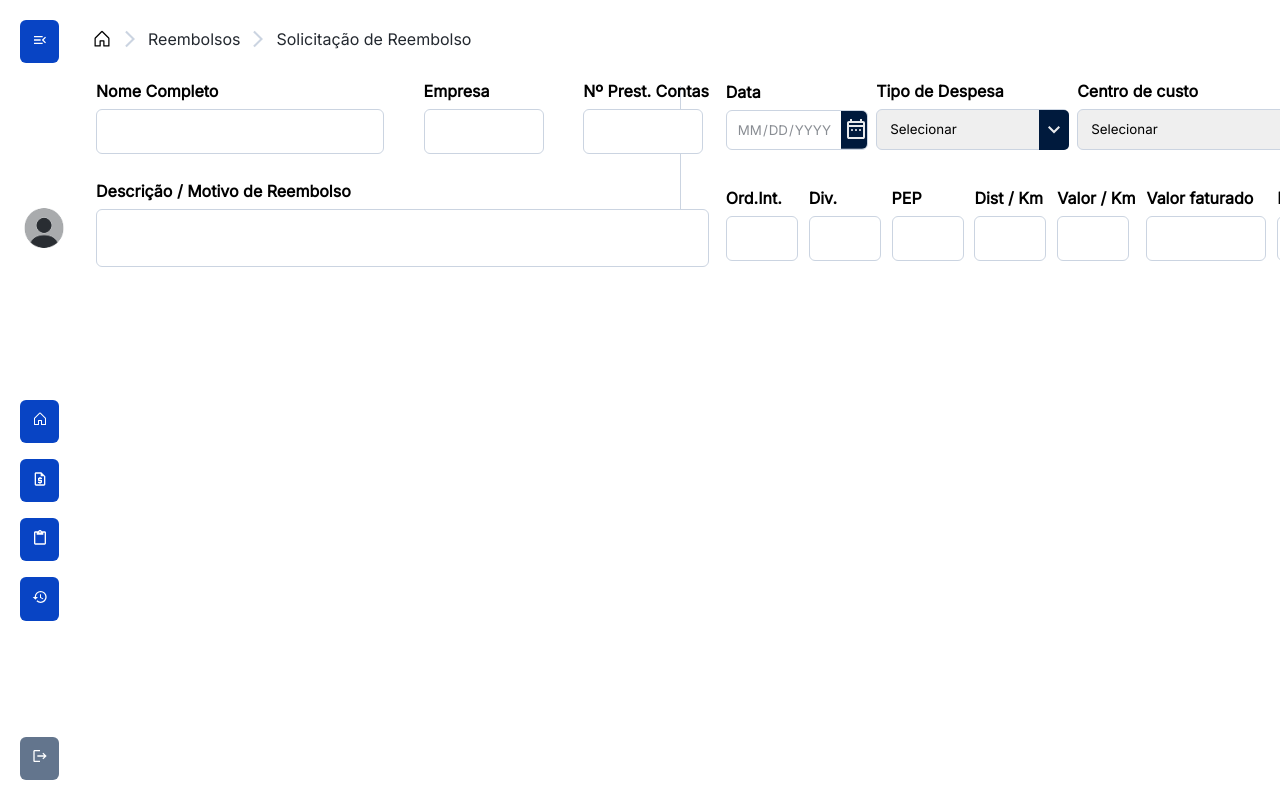
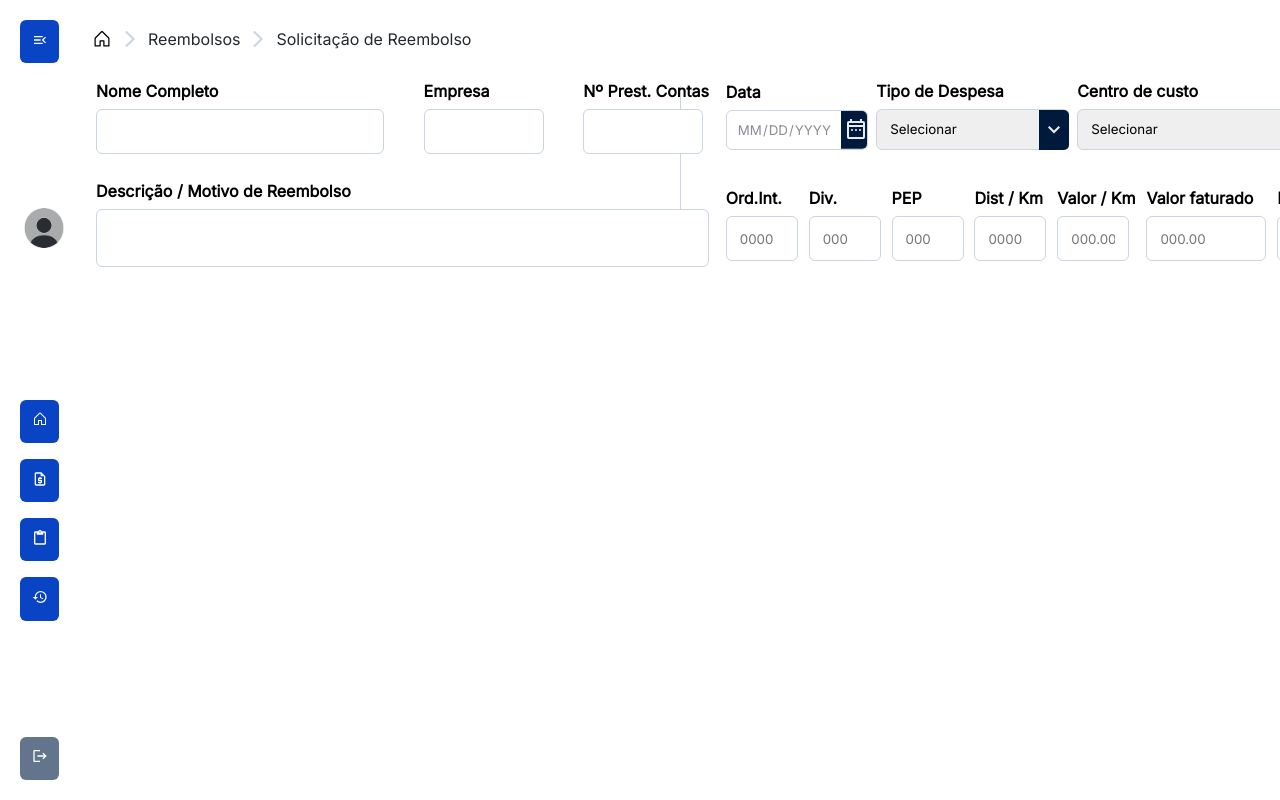
Before and after one commit to CarolineCDFreitas/projeto-sistema-reembolso-front, a Next.js app: page /reembolsos/solicitacao in a window 1280 px wide. Shown: the top 800 px of the page. Built offline with nearby package versions, Linux system fonts and the light colour scheme.

Commit message:
feat(form): implementa schemas de validação com Zod, gerenciamento de erros e acessibilidade nos inputs do fieldset de informações específicas (react hook form)

```diff
--- a/src/app/reembolsos/components/ErrorMessage/ErrorMessage.jsx
+++ b/src/app/reembolsos/components/ErrorMessage/ErrorMessage.jsx
@@ -1,7 +1,7 @@
 import { Message } from "./ErrorMessageStyled";
 
-function ErrorMessage({ children }) {
-  return <Message>{children}</Message>;
+function ErrorMessage({ children, compactSpace }) {
+  return <Message compactSpace={compactSpace}>{children}</Message>;
 }
 
 export default ErrorMessage;
--- a/src/app/reembolsos/components/ErrorMessage/ErrorMessageStyled.jsx
+++ b/src/app/reembolsos/components/ErrorMessage/ErrorMessageStyled.jsx
@@ -7,8 +7,8 @@ export const Message = styled.span`
   border-width: 0 0 0 6px;
   color: #a60b2f;
   border-radius: 0.375rem;
-  font-family: 0.625rem;
-  width: 12.5rem;
+  font-size: 0.875rem;
+  width: ${({ compactSpace }) => (compactSpace ? "7.5rem" : "max-content")};
   padding: 0.25rem;
   top: 94%;
   left: 0;
--- a/src/app/reembolsos/components/SpecificInfoForm/SpecificInfoForm.jsx
+++ b/src/app/reembolsos/components/SpecificInfoForm/SpecificInfoForm.jsx
@@ -8,7 +8,7 @@ import {
   ExpenseSelect,
   SelectContainer,
 } from "../SpecificInfoForm/SpecificInfoFormStyled";
-import MessageError from "../MessageError/MessageError";
+import ErrorMessage from "../ErrorMessage/ErrorMessage";
 import { ButtonField, InputArea } from "@/components/Input/InputStyle";
 import { useFormContext } from "react-hook-form";
 
@@ -16,9 +16,29 @@ function SpecificInfoForm({ focusedField, handleOnFocus, handleOnBlur }) {
   const {
     register,
     formState: { errors },
+    reset,
   } = useFormContext();
 
-  const shouldShowError = (field) => errors[field] && focusedField[field];
+  const renderErrorMessage = (field) => {
+    if (errors[field] && focusedField[field]) {
+      if (field === "moeda") {
+        return (
+          <ErrorMessage id={`erro-${field}`} compactSpace>
+            {errors[field].message}
+          </ErrorMessage>
+        );
+      }
+
+      return (
+        <ErrorMessage id={`erro-${field}`}>
+          {errors[field].message}
+        </ErrorMessage>
+      );
+    }
+  };
+
+  const handleFocus = (e) => handleOnFocus(e.target.name);
+  const handleBlur = (e) => handleOnBlur(e.target.name);
 
   return (
     <FieldsetSpecificStyled>
@@ -27,17 +47,33 @@ function SpecificInfoForm({ focusedField, handleOnFocus, handleOnBlur }) {
       <div>
         <InputSection>
           <label htmlFor="data">Data</label>
-          <DataField type="date" name="data" id="data" required />
+          <DataField
+            type="date"
+            name="data"
+            id="data"
+            {...register("data")}
+            hasError={errors.data}
+            autoComplete="off"
+            onFocus={handleFocus}
+            onBlur={handleBlur}
+            aria-describedby="erro-data"
+          />
+          {renderErrorMessage("data")}
         </InputSection>
         <InputSection>
           <label htmlFor="tipoDeDespesa">Tipo de Despesa</label>
-          <SelectContainer>
+          <SelectContainer hasError={errors.tipoDeDespesa}>
             <ExpenseSelect
               as={"select"}
               name="tipoDeDespesa"
               id="tipoDeDespesa"
               defaultValue="selecionar"
-              required
+              {...register("tipoDeDespesa")}
+              hasError={errors.tipoDeDespesa}
+              autoComplete="off"
+              onFocus={handleFocus}
+              onBlur={handleBlur}
+              aria-describedby="erro-tipoDeDespesa"
             >
               <option value="selecionar" disabled>
                 Selecionar
@@ -54,18 +90,24 @@ function SpecificInfoForm({ focusedField, handleOnFocus, handleOnBlur }) {
                 Eventos de representação
               </option>
             </ExpenseSelect>
+            {renderErrorMessage("tipoDeDespesa")}
           </SelectContainer>
         </InputSection>
         <InputSection>
           <label htmlFor="centro">Centro de custo</label>
-          <SelectContainer>
+          <SelectContainer hasError={errors.centro}>
             <ExpenseSelect
               as={"select"}
               name="centro"
               id="centro"
               defaultValue="selecionar"
               centro
-              required
+              {...register("centro")}
+              hasError={errors.centro}
+              autoComplete="off"
+              onFocus={handleFocus}
+              onBlur={handleBlur}
+              aria-describedby="erro-centro"
             >
               <option value="selecionar" disabled>
                 Selecionar
@@ -80,18 +122,24 @@ function SpecificInfoForm({ focusedField, handleOnFocus, handleOnBlur }) {
                 1100110102 - FIN CONTABILIDADE MTZ
               </option>
             </ExpenseSelect>
+            {renderErrorMessage("centro")}
           </SelectContainer>
         </InputSection>
         <InputSection>
           <label htmlFor="moeda">Moeda</label>
-          <SelectContainer>
+          <SelectContainer hasError={errors.moeda}>
             <ExpenseSelect
               as={"select"}
               name="moeda"
               id="moeda"
               defaultValue="selecionar"
               moeda
-              required
+              {...register("moeda")}
+              hasError={errors.moeda}
+              autoComplete="off"
+              onFocus={handleFocus}
+              onBlur={handleBlur}
+              aria-describedby="erro-moeda"
             >
               <option value="selecionar" disabled>
                 Selecionar
@@ -102,6 +150,7 @@ function SpecificInfoForm({ focusedField, handleOnFocus, handleOnBlur }) {
               <option value="JPY">JPY</option>
               <option value="GBP">GBP</option>
             </ExpenseSelect>
+            {renderErrorMessage("moeda")}
           </SelectContainer>
         </InputSection>
       </div>
@@ -114,8 +163,15 @@ function SpecificInfoForm({ focusedField, handleOnFocus, handleOnBlur }) {
             type="text"
             name="ordemInterna"
             id="ordemInterna"
-            required
+            placeholder="0000"
+            {...register("ordemInterna")}
+            hasError={errors.ordemInterna}
+            autoComplete="off"
+            onFocus={handleFocus}
+            onBlur={handleBlur}
+            aria-describedby="erro-ordemInterna"
           />
+          {renderErrorMessage("ordemInterna")}
         </InputSection>
         <InputSection>
           <label htmlFor="divisao">Div.</label>
@@ -124,12 +180,32 @@ function SpecificInfoForm({ focusedField, handleOnFocus, handleOnBlur }) {
             type="text"
             name="divisao"
             id="divisao"
-            required
+            placeholder="000"
+            {...register("divisao")}
+            hasError={errors.divisao}
+            autoComplete="off"
+            onFocus={handleFocus}
+            onBlur={handleBlur}
+            aria-describedby="erro-divisao"
           />
+          {renderErrorMessage("divisao")}
         </InputSection>
         <InputSection>
           <label htmlFor="pep">PEP</label>
-          <InputArea width="small" type="text" name="pep" id="pep" required />
+          <InputArea
+            width="small"
+            type="text"
+            name="pep"
+            id="pep"
+            placeholder="000"
+            {...register("pep")}
+            hasError={errors.pep}
+            autoComplete="off"
+            onFocus={handleFocus}
+            onBlur={handleBlur}
+            aria-describedby="erro-pep"
+          />
+          {renderErrorMessage("pep")}
         </InputSection>
         <InputSection>
           <label htmlFor="distKm">Dist / Km</label>
@@ -138,8 +214,15 @@ function SpecificInfoForm({ focusedField, handleOnFocus, handleOnBlur }) {
             type="text"
             name="distKm"
             id="distKm"
-            required
+            placeholder="0000"
+            {...register("distKm")}
+            hasError={errors.distKm}
+            autoComplete="off"
+            onFocus={handleFocus}
+            onBlur={handleBlur}
+            aria-describedby="erro-distKm"
           />
+          {renderErrorMessage("distKm")}
         </InputSection>
         <InputSection>
           <label htmlFor="valorKm">Valor / Km</label>
@@ -148,16 +231,15 @@ function SpecificInfoForm({ focusedField, handleOnFocus, handleOnBlur }) {
             type="text"
             name="valorKm"
             id="valorKm"
+            placeholder="000.00"
             {...register("valorKm")}
             hasError={errors.valorKm}
             autoComplete="off"
-            required
-            onFocus={() => handleOnFocus("valorKm")}
-            onBlur={() => handleOnBlur("valorKm")}
+            onFocus={handleFocus}
+            onBlur={handleBlur}
+            aria-describedby="erro-valorKm"
           />
-          {shouldShowError("valorKm") && (
-            <MessageError>{errors.valorKm.message}</MessageError>
-          )}
+          {renderErrorMessage("valorKm")}
         </InputSection>
         <InputSection>
           <label htmlFor="valorFaturado">Valor faturado</label>
@@ -166,8 +248,15 @@ function SpecificInfoForm({ focusedField, handleOnFocus, handleOnBlur }) {
             type="text"
             name="valorFaturado"
             id="valorFaturado"
-            required
+            placeholder="000.00"
+            {...register("valorFaturado")}
+            hasError={errors.valorFaturado}
+            autoComplete="off"
+            onFocus={handleFocus}
+            onBlur={handleBlur}
+            aria-describedby="erro-valorFaturado"
           />
+          {renderErrorMessage("valorFaturado")}
         </InputSection>
         <InputSection>
           <label htmlFor="despesaTotal">Despesa</label>
@@ -176,14 +265,21 @@ function SpecificInfoForm({ focusedField, handleOnFocus, handleOnBlur }) {
             type="text"
             name="despesaTotal"
             id="despesaTotal"
-            required
+            placeholder="000.00"
+            {...register("despesaTotal")}
+            hasError={errors.despesaTotal}
+            autoComplete="off"
+            onFocus={handleFocus}
+            onBlur={handleBlur}
+            aria-describedby="erro-despesaTotal"
           />
+          {renderErrorMessage("despesaTotal")}
         </InputSection>
         <ButtonField>
           <Button buttonAction="salvar" hasIcon>
             <MdAdd /> <span>Salvar</span>
           </Button>
-          <Button buttonAction="limpar" type="reset">
+          <Button buttonAction="limpar" type="button" onClick={() => reset()}>
             <RiDeleteBack2Line />
           </Button>
         </ButtonField>
@@ -191,5 +287,4 @@ function SpecificInfoForm({ focusedField, handleOnFocus, handleOnBlur }) {
     </FieldsetSpecificStyled>
   );
 }
-
 export default SpecificInfoForm;
--- a/src/app/reembolsos/solicitacao/page.js
+++ b/src/app/reembolsos/solicitacao/page.js
@@ -9,13 +9,74 @@ import { z } from "zod";
 import { useState } from "react";
 
 export default function Solicitacao() {
-  const schemas = {
+  const selectSchema = {
+    tipoDeDespesa: z
+      .string()
+      .refine((val) => val !== "selecionar", "Selecione uma opção."),
+    centro: z
+      .string()
+      .refine((val) => val !== "selecionar", "Selecione uma opção."),
+    moeda: z
+      .string()
+      .refine((val) => val !== "selecionar", "Selecione uma opção."),
+  };
+
+  const monetarySchema = {
     valorKm: z
       .string()
-      .refine((val) => /^\d{0,8}\.\d{2}$/.test(val), {
-        message: "Insira apenas números no formato xxx.xx",
-      })
+      .trim()
+      .min(1, "Campo obrigatório")
+      .regex(/^\d{0,8}\.\d{2}$/, "Use o formato 000.00")
       .transform((val) => parseFloat(val)),
+    valorFaturado: z
+      .string()
+      .trim()
+      .min(1, "Campo obrigatório")
+      .regex(/^\d{0,8}\.\d{2}$/, "Use o formato 000.00")
+      .transform((val) => parseFloat(val)),
+    despesaTotal: z
+      .string()
+      .trim()
+      .min(1, "Campo obrigatório")
+      .regex(/^\d{0,8}\.\d{2}$/, "Use o formato 000.00")
+      .transform((val) => parseFloat(val)),
+  };
+
+  const identifiersSchema = {
+    ordemInterna: z
+      .string()
+      .trim()
+      .min(1, "Campo obrigatório")
+      .regex(/^\d{4}$/, "Insira quatro dígitos (0000)."),
+    divisao: z
+      .string()
+      .trim()
+      .min(1, "Campo obrigatório")
+      .regex(/^\d{3}$/, "Insira três dígitos (000)."),
+    pep: z
+      .string()
+      .trim()
+      .min(1, "Campo obrigatório")
+      .regex(/^\d{3}$/, "Insira três dígitos (000)."),
+  };
+
+  const schemas = {
+    ...selectSchema,
+    ...identifiersSchema,
+    ...monetarySchema,
+    data: z.string().refine((val) => {
+      const [ano, mes, dia] = val.split("-");
+      const data = new Date(`${mes}-${dia}-${ano}`);
+      const hoje = new Date();
+
+      return data <= hoje;
+    }, "A data não pode estar no futuro."),
+
+    distKm: z
+      .string()
+      .trim()
+      .min(1, "Campo obrigatório")
+      .regex(/^\d{1,5}$/, "Somente números (máx. 5 dígitos)"),
   };
 
   const methods = useForm({
@@ -46,13 +107,12 @@ export default function Solicitacao() {
   const handleOnBlur = (name) => {
     setFocusedField((prev) => ({ ...prev, [name]: false }));
   };
-
-  const focusHandlers = { focusedField, handleOnBlur, handleOnFocus}
+  const focusHandlers = { focusedField, handleOnBlur, handleOnFocus };
 
   return (
     <>
       <FormStyled
-        onSubmit={handleSubmit((data) => {
+        onSubmit={handleSubmit(() => {
           console.log("errors", errors);
         })}
       >
```
